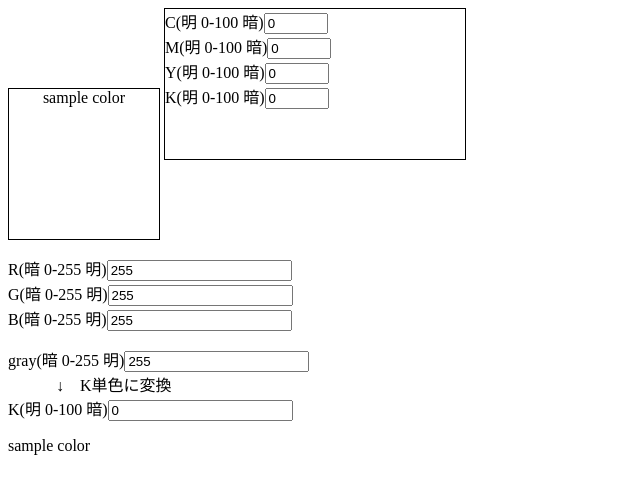
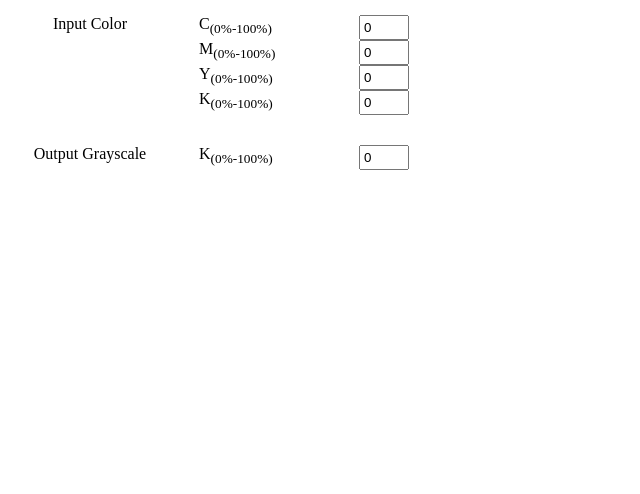
Before and after one commit to Kahiro-M/CMYK2Gray, an Electron app: page index.html in a window 800 px wide. Shown: the whole page, without its empty margins (0-640 px from the left). Drawn offline with Linux system fonts and the light colour scheme.

Commit message:
CMYK to Gray整理

```diff
--- a/css/main.css
+++ b/css/main.css
@@ -6,19 +6,46 @@ body{
   font-size: 1.6rem;
   background-color: white;
   color: black;
+  padding: 0rem;
+  margin: 0rem;
 }
 .sampleColor{
   width: 15.0rem;
-  height: 15.0rem;
-  border: 1px solid black;
-  display:inline-block;
+  height: 10.0rem;
+/*  border: 1px solid black;*/
   text-align: center;
+  vertical-align:  middle;
+  display: inline-block;
+  padding: 0.5rem;
+  margin: 1rem;
 }
 .colorInput{
-  width: 30.0rem;
-  height: 15.0rem;
-  border: 1px solid black;
+  width: 25.0rem;
+  height: 10.0rem;
+/*  border: 1px solid black;*/
   display: inline-block;
+  vertical-align:middle;
+  margin: 1rem;
+  padding: 0.5rem;
+}
+.colorMid{
+  display:none;
+/*  display:block;*/
+  vertical-align:middle;
+}
+input{
+	width:4rem;
+	padding: 0.3rem;
+	margin-left: 1rem;
+}
+li {
+	list-style: none;
+}
+label{
+	width: 15rem;
+/*	border: 1px solid black;*/
+    float: left;
+
 }
 /* style="display: inline-block;width: 100px;height: 100;border: 1px solid black;" */
 /* <p id="outKsample" style="display: inline-block;width: 100px;height: 100;border: 1px solid black;"> */
--- a/index.html
+++ b/index.html
@@ -55,32 +55,66 @@
 <body onload="culc()">
 
 <!-- コンテンツを記述 -->
+
 <div id="inCMYKsample" class="sampleColor">
-  sample color
-</div>
-<div class="colorInput">
-  C(明 0-100 暗)<input type="number" id="inC" onchange="culc()" value="0" step="1" max="100" min="0"><br>
-  M(明 0-100 暗)<input type="number" id="inM" onchange="culc()" value="0" step="1" max="100" min="0"><br>
-  Y(明 0-100 暗)<input type="number" id="inY" onchange="culc()" value="0" step="1" max="100" min="0"><br>
-  K(明 0-100 暗)<input type="number" id="inK" onchange="culc()" value="0" step="1" max="100" min="0"><br>
+  Input Color
 </div>
 
-<p>
-  R(暗 0-255 明)<input type="number" id="outR" readonly><br>
-  G(暗 0-255 明)<input type="number" id="outG" readonly><br>
-  B(暗 0-255 明)<input type="number" id="outB" readonly><br>
-</p>
+<div id="" class="colorInput">
+	<li>
+		<label class="colorName">C<sub>(0%-100%)</sub></label>
+		<input type="number" id="inC" onchange="culc()" value="0" step="1" max="100" min="0"><br>
+	</li>
+	<li>
+		<label class="colorName">M<sub>(0%-100%)</sub></label>
+		<input type="number" id="inM" onchange="culc()" value="0" step="1" max="100" min="0"><br>
+	</li>
+	<li>
+  		<label class="colorName">Y<sub>(0%-100%)</sub></label>
+		<input type="number" id="inY" onchange="culc()" value="0" step="1" max="100" min="0"><br>
+	</li>
+	<li>
+		<label class="colorName">K<sub>(0%-100%)</sub></label>
+		<input type="number" id="inK" onchange="culc()" value="0" step="1" max="100" min="0"><br>
+	</li>
+</div>
 
+<div></div>
+<div class="colorMid">
+	<li>
+		<label class="colorName">R<sub>(暗 0-255 明)</sub></label>
+		<input type="number" id="outR" readonly><br>
+	</li>
+	<li>
+		<label class="colorName">G<sub>(暗 0-255 明)</sub></label>
+		<input type="number" id="outG" readonly><br>
+	</li>
+	<li>
+		<label class="colorName">B<sub>(暗 0-255 明)</sub></label>
+		<input type="number" id="outB" readonly><br>
+	</li>
+</div>
 
-<p class="">
-  gray(暗 0-255 明)<input type="number" id="outGray" readonly><br>
-  　　　↓　K単色に変換<br>
-  K(明 0-100 暗)<input type="number" id="outK" readonly><br>
-</p>
+<div id="outKsample" class="sampleColor">
+    Output Grayscale
+</div>
 
-<p id="outKsample" class="">
-    sample color
-</p>
+<div class="colorInput">
+<div class="colorMid">
+	<li>
+		<label class="colorName">gray<sub>(0-255)</sub></label>
+		<input type="number" id="outGray" readonly><br>
+	</li>
+	<li>
+		<label class="colorName">↓　K単色に変換</label><br>
+	</li>
+</div>
+	<li>
+		<label class="colorName">K<sub>(0%-100%)</sub></label>
+		<input type="number" id="outK" readonly><br>
+	</li>
+</div>
+
 
 <!-- スクリプトでブロッキングを起こすものはここに記述
 ブロッキングを起こす原因としては、CSSのセレクタ操作（IE）、負荷の高いDOM操作、多数のスクリプトなど -->
--- a/js/cmyk2gray.js
+++ b/js/cmyk2gray.js
@@ -16,9 +16,9 @@ function culc(){
   y = Math.round(yObj.value/100*255);
   k = Math.round(kObj.value/100*255);
 
-  rObj.value = 255 - Math.min(255, c/255*(255-k)+k);
-  gObj.value = 255 - Math.min(255, m/255*(255-k)+k);
-  bObj.value = 255 - Math.min(255, y/255*(255-k)+k);
+  rObj.value = Math.round(255 - Math.min(255, c/255*(255-k)+k));
+  gObj.value = Math.round(255 - Math.min(255, m/255*(255-k)+k));
+  bObj.value = Math.round(255 - Math.min(255, y/255*(255-k)+k));
 
   cmykSampleObj.style.backgroundColor=rgb2hex(rObj.value,gObj.value,bObj.value);
 
```
